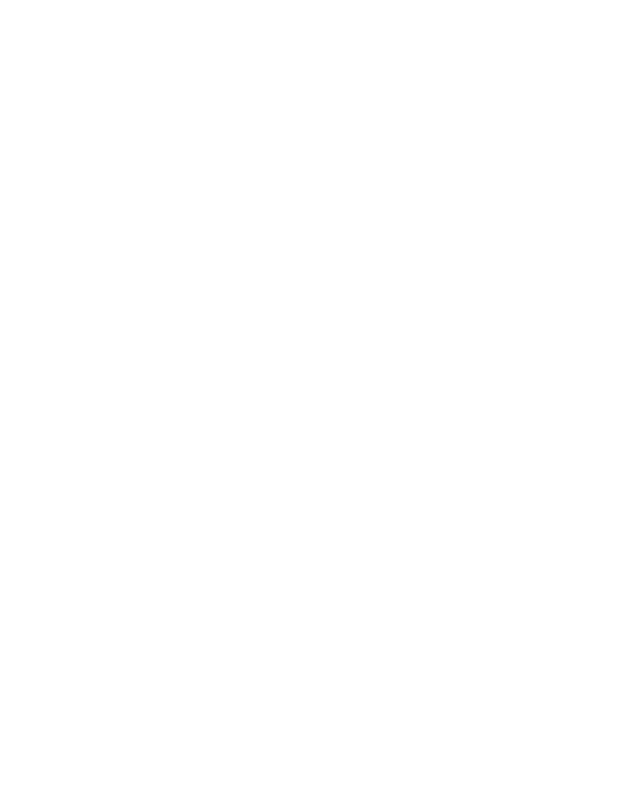
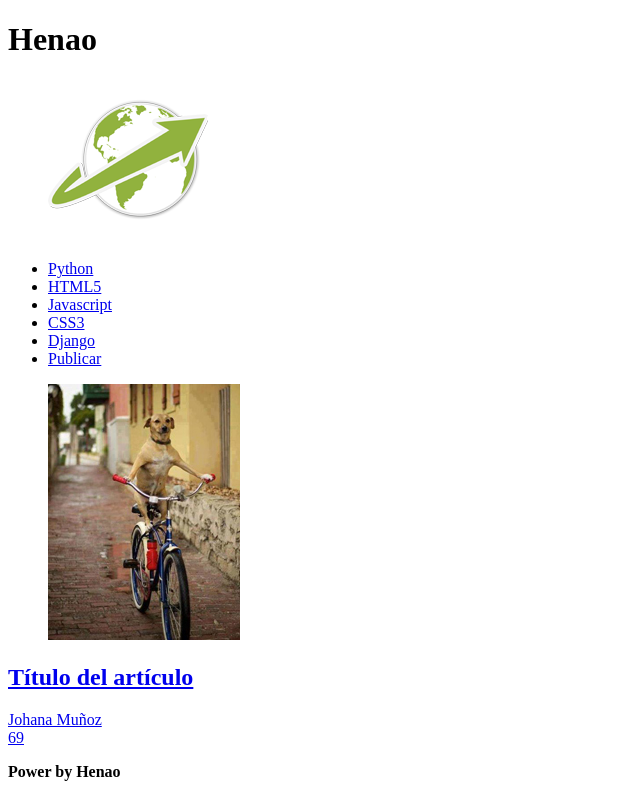
Before and after one commit to Henao/Puls2014-America, a plain HTML site: page index.html in a window 1280 px wide. Shown: the whole page, without its empty margins (0-640 px from the left). Drawn offline with Linux system fonts and the light colour scheme.

Commit message:
Nuevas Etiquetas
seccion, nav, article etc

```diff
--- a/index.html
+++ b/index.html
@@ -6,13 +6,49 @@
 
     <head>
         <meta charset="utf-8" />
-        <meta description="Proyecto curso de diseño web 2014" /> <!-- Importante que sea diferente en cada pagina pues es la descripcion que aparece cuando busco mi web en motor de busqueda de google ... el meta keywords no es util -->
+        <meta description="Proyecto - curso de diseño web 2014" /> <!-- Importante que sea diferente en cada pagina pues es la descripcion que aparece cuando busco mi web en motor de busqueda de google ... el meta keywords no es util , ni el meta tags-->
        <title>Puls2014: Comunidad  </title><!--siempre debe ser diferente en cada pagina -->
-       <title> </title>
+
     </head>
     <body>
+<header>
+    <h1>Henao</h1>
+    <figure id="logo"><!--los id son unicos y se llaman con # en el css -->
+            <img src="images/logo.png"/></figure>
 
-
+        </header>
+    <nav><ul>
+        <li><a href="#">Python</a></li>
+        <li><a href="#">HTML5</a></li>
+        <li><a href="#">Javascript</a></li>
+        <li><a href="#">CSS3</a></li>
+        <li><a href="#">Django</a></li>
+        <li id="publicar_nav">
+            <a href="#">Publicar</a>
+        </li>
+        </ul>
+        </nav>
+            <section id="contenido">
+            <article class="item"><!--los class son repetibles y duplicables en multiples elementos, se llaman con . en el css -->
+             <figure class="imagen_item">
+                <img src="images/imagen.jpg"/>
+                </figure>
+                <h2><a href="#">
+                    Título del artículo
+                    </a>
+                </h2>
+                <div class="autor_item"><a href="#">Johana Muñoz</a>
+                </div>
+                <div class="datos_item">
+                <a href="#" class="comentarios_item">69</a>
+                    <a href="#" class="guardar_item"></a>
+                </div>
+                <div class="votacion">
+                <a href="#" class="up"></a>
+                </div>
+            </article>
+        </section>
+        <footer><p><strong>Power by Henao</strong></p></footer>
     </body>
 </html>
 <!--   -->
```
Also changed, not shown: images/imagen.jpg (added), images/logo.png (added), 2 other files.
